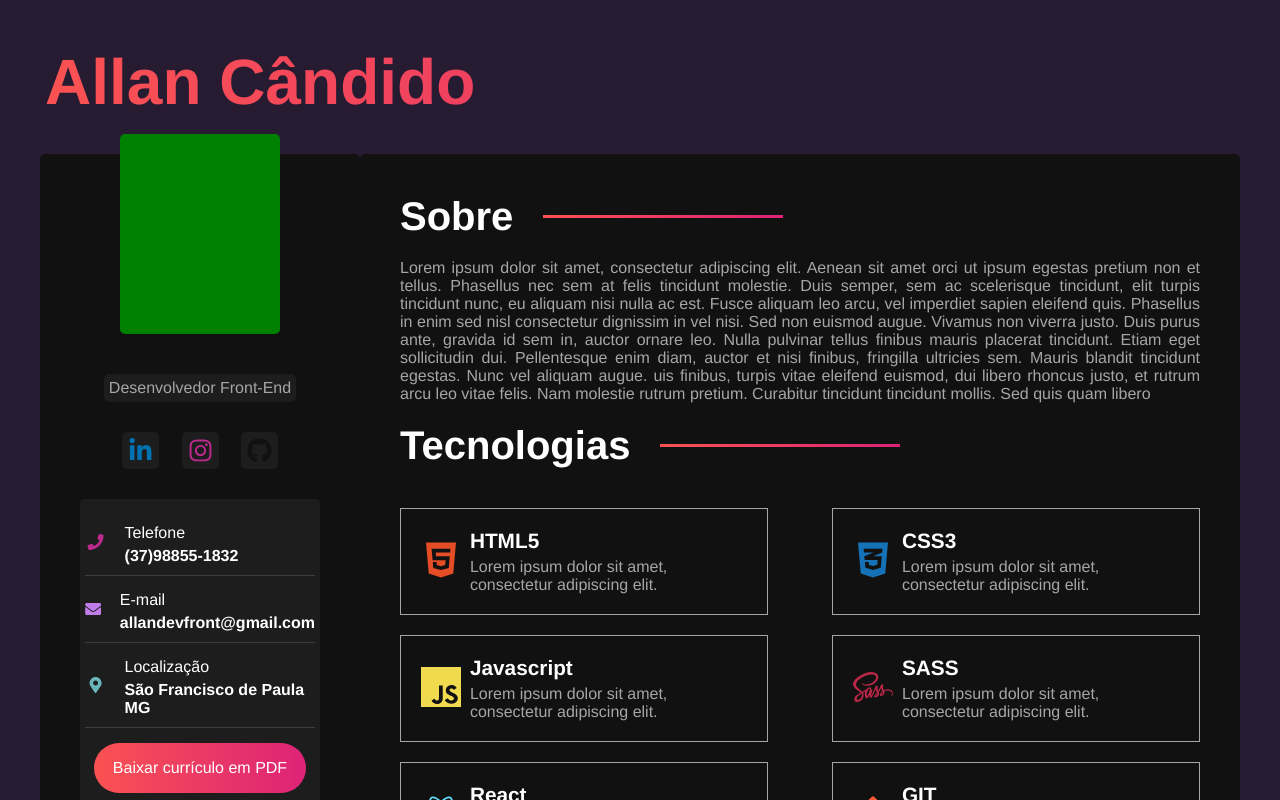
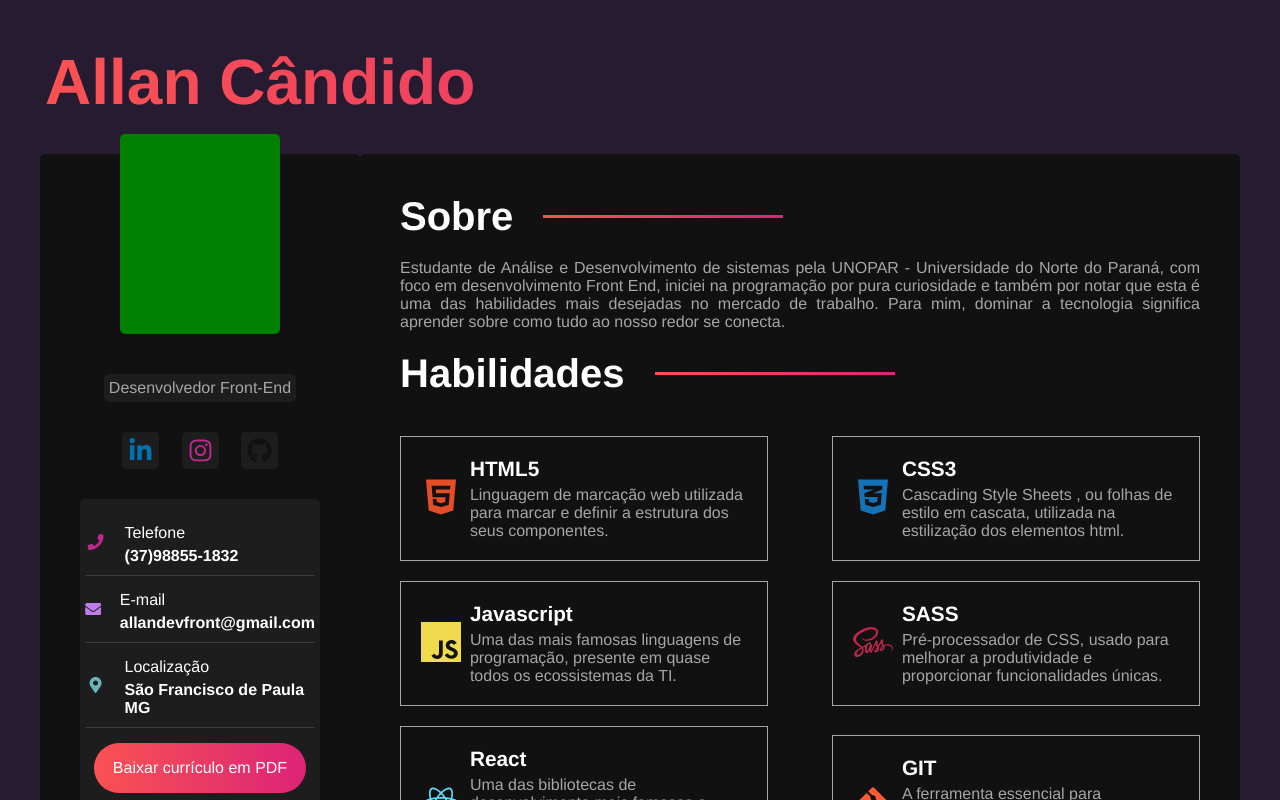
Before and after one commit to AllanC12/meu_portfolio, a React (Create React App) app: page / in a window 1280 px wide. Shown: the top 800 px of the page. Built offline with nearby package versions, Linux system fonts and the light colour scheme.

Commit message:
sessão de descrição preenchida

```diff
--- a/src/components/AboutContainer.jsx
+++ b/src/components/AboutContainer.jsx
@@ -7,14 +7,11 @@ const AboutContainer = () => {
           <h1>Sobre</h1>
           <div className="line-title"></div>
         </div>
-        <p>Lorem ipsum dolor sit amet, consectetur adipiscing elit. Aenean sit amet
-           orci ut ipsum egestas pretium non et tellus. Phasellus nec sem at felis tincidunt molestie.
-           Duis semper, sem ac scelerisque tincidunt, elit turpis tincidunt nunc, eu aliquam nisi nulla ac est.
-           Fusce aliquam leo arcu, vel imperdiet sapien eleifend quis. Phasellus in enim sed nisl consectetur
-           dignissim in vel nisi. Sed non euismod augue. Vivamus non viverra justo. Duis purus ante, gravida id sem
-           in, auctor ornare leo. Nulla pulvinar tellus finibus mauris placerat tincidunt. Etiam eget sollicitudin dui. Pellentesque enim diam, auctor et nisi finibus, fringilla ultricies sem. Mauris blandit tincidunt egestas. Nunc vel aliquam augue.
-           uis finibus, turpis vitae eleifend euismod, dui libero rhoncus justo, et rutrum arcu leo vitae felis.
-           Nam molestie rutrum pretium. Curabitur tincidunt tincidunt mollis. Sed quis quam libero</p>
+        <p>Estudante de Análise e Desenvolvimento de sistemas pela UNOPAR - Universidade do Norte do Paraná,
+          com foco em desenvolvimento Front End, iniciei na programação por pura curiosidade e também por notar
+           que esta é uma das habilidades mais desejadas no mercado de trabalho. Para mim, dominar a tecnologia
+           significa aprender sobre como tudo ao nosso redor se conecta.
+        </p>
     </div>
   )
 }
--- a/src/components/ContactsContainer.jsx
+++ b/src/components/ContactsContainer.jsx
@@ -3,12 +3,6 @@ import "./sass_components/ContactsContainer.scss";
 import {FaMapMarkerAlt,FaPhone,FaEnvelope} from 'react-icons/fa';
 
 const ContactsContainer = () => {
-
-    const contacts = [
-        {id:"phone",name:"Telefone",value:'(37)98855-1832',icon: <FaPhone/>},
-        {id:"email",name:"E-mail",value:'allandevfront@gmail.com',icon:<FaEnvelope/>},
-        {id:"location",name:"Localização",value:'São Francisco de Paula MG',icon:<FaMapMarkerAlt/>}
-    ]
 
   return (
     <div className="contacts-container">
--- a/src/components/TechnologiesContainer.jsx
+++ b/src/components/TechnologiesContainer.jsx
@@ -5,17 +5,24 @@ import {SiJavascript} from 'react-icons/si'
 
 const TechnologiesContainer = () => {
     const techs = [
-        {id:'html',name:'HTML5',icon:<FaHtml5/>},
-        {id:'css',name:'CSS3',icon:<FaCss3Alt/>},
-        {id:'js',name:'Javascript',icon:<SiJavascript/>},
-        {id:'sass',name:'SASS',icon:<FaSass/>},
-        {id:'react',name:'React',icon:<FaReact/>},
-        {id:'git',name:'GIT',icon:<FaGitAlt/>}
+      {id:'html',name:'HTML5',icon:<FaHtml5/>,description:`Linguagem de marcação web utilizada para marcar e
+        definir a estrutura dos seus componentes.`},
+      {id:'css',name:'CSS3',icon:<FaCss3Alt/>,description:`Cascading Style Sheets , ou folhas de estilo em cascata,
+      utilizada na estilização dos elementos html.`},
+      {id:'js',name:'Javascript',icon:<SiJavascript/> ,description:`Uma das mais famosas linguagens de programação,
+      presente em quase todos os ecossistemas da TI.`},
+      {id:'sass',name:'SASS',icon:<FaSass/>,description:`Pré-processador de CSS, usado para melhorar a produtividade
+        e proporcionar funcionalidades únicas.`},
+      {id:'react',name:'React',icon:<FaReact/>, description: `Uma das bibliotecas de desenvolvimento mais famosas e utilizada
+        por empresas como Facebook, Instagram, Airbnb, Uber, entre outras.`},
+      {id:'git',name:'GIT',icon:<FaGitAlt/>,description:`A ferramenta essencial para desenvolvedores versionarem seus códigos
+        e manterem seus trabalhos salvos e atualizados.`}
     ]
+
   return (
     <div>
        <div className="title-technologies">
-         <h1>Tecnologias</h1>
+         <h1>Habilidades</h1>
          <div className="line-title"></div>
        </div>
 
@@ -27,7 +34,7 @@ const TechnologiesContainer = () => {
               </div>
               <div className="information-tech">
                  <h2 className="title-tech">{tech.name}</h2>
-                 <p>Lorem ipsum dolor sit amet, consectetur adipiscing elit.</p>
+                 <p>{tech.description}</p>
               </div>
           </div>
        ))}
```
